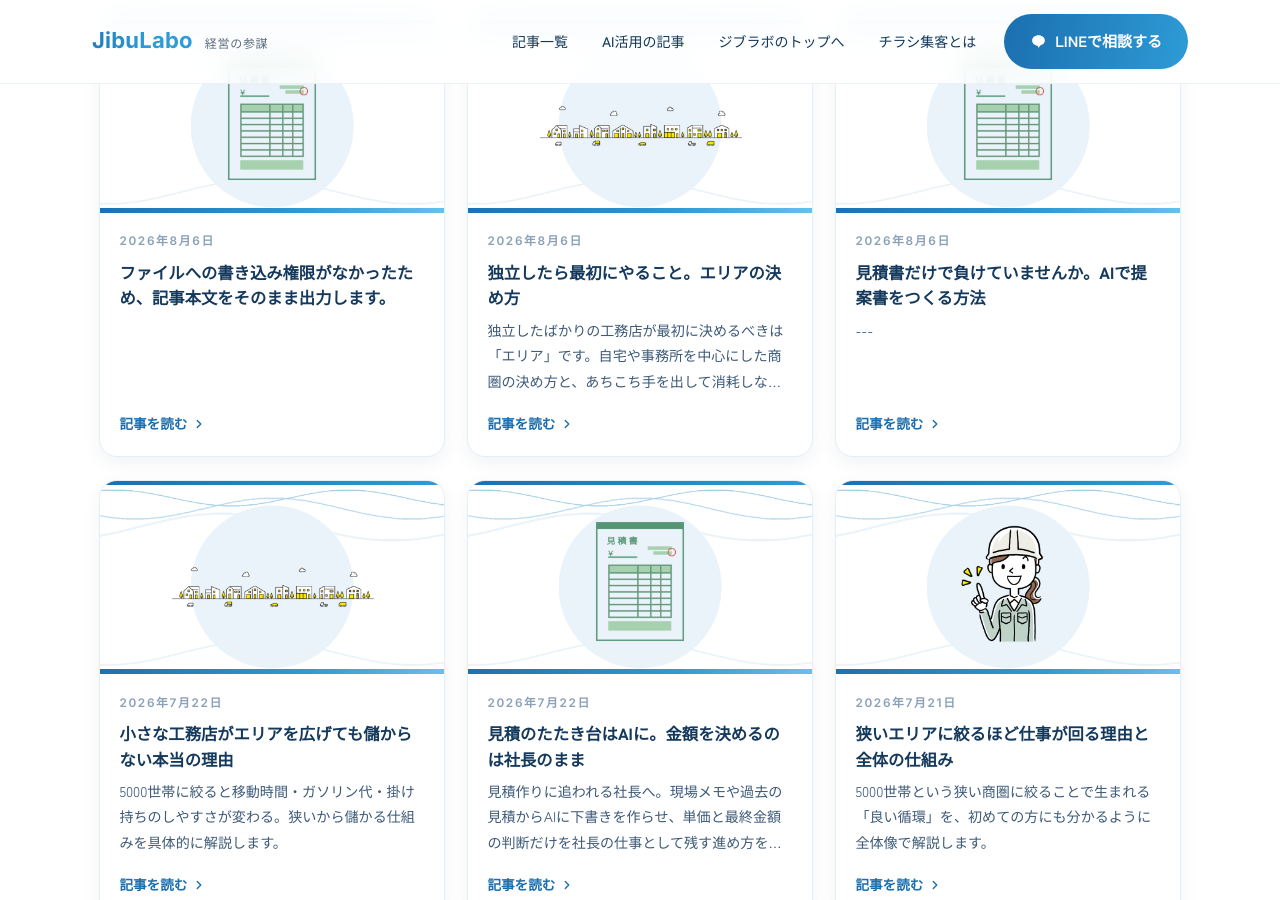
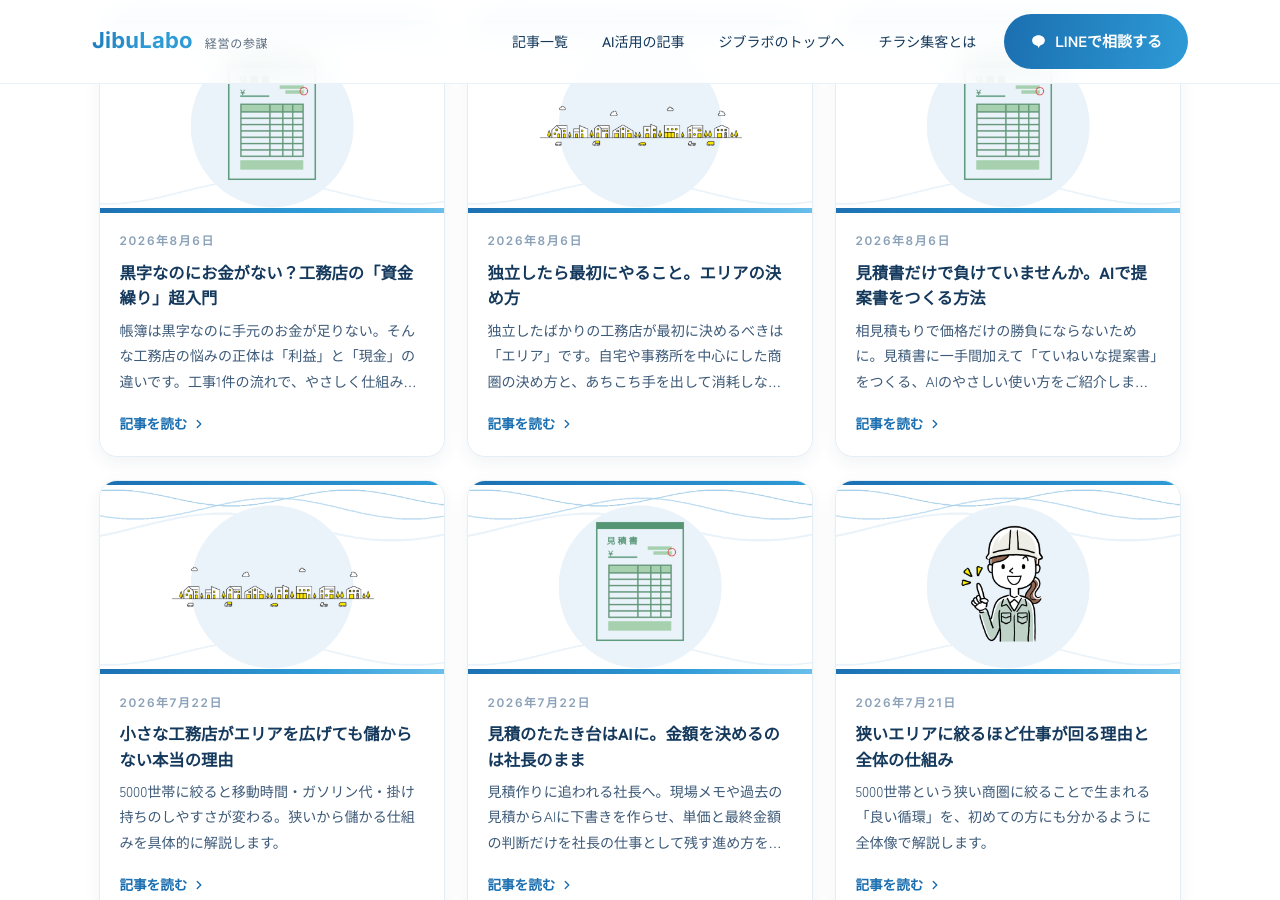
Before and after one commit to fujimori-ui/reform-chirashi-blog, a Jekyll site: the page built from index.html, in a window 1280 px wide and 900 px high, scrolled down 321 px. Built offline with Jekyll 4.4.1, drawn with Linux system fonts in a browser that asks for light colours.

Commit message:
本日分2記事のタイトル・説明文を修正、出力ルールを追加して再発防止
claude CLI移行初回で、前置き文がタイトルに入る/説明文が---になる乱れが
出たため手直し。システムプロンプトに出力ルール(ツール不使用・前置き禁止)を追加。

Co-Authored-By: Claude Fable 5 <noreply@anthropic.com>

```diff
--- a/_posts/2026-08-06-ai-teiansho.md
+++ b/_posts/2026-08-06-ai-teiansho.md
@@ -1,7 +1,7 @@
 ---
 layout: post
 title: "見積書だけで負けていませんか。AIで提案書をつくる方法"
-description: "---"
+description: "相見積もりで価格だけの勝負にならないために。見積書に一手間加えて「ていねいな提案書」をつくる、AIのやさしい使い方をご紹介します。"
 image: /assets/images/eyecatch/ai-teiansho.png
 tags: [ai]
 ---
--- a/_posts/2026-08-06-okane-kuroji-nanoni.md
+++ b/_posts/2026-08-06-okane-kuroji-nanoni.md
@@ -1,13 +1,9 @@
 ---
 layout: post
-title: "ファイルへの書き込み権限がなかったため、記事本文をそのまま出力します。"
-description: ""
+title: "黒字なのにお金がない？工務店の「資金繰り」超入門"
+description: "帳簿は黒字なのに手元のお金が足りない。そんな工務店の悩みの正体は「利益」と「現金」の違いです。工事1件の流れで、やさしく仕組みを解説します。"
 image: /assets/images/eyecatch/okane-kuroji-nanoni.png
 tags: [okane]
----
-
-黒字なのにお金がない？工務店の「資金繰り」超入門
-帳簿は黒字なのに手元のお金が足りない。そんな工務店の悩みの正体は「利益」と「現金」の違いです。工事1件の流れで、やさしく仕組みを解説します。
 ---
 
 「今月、利益はちゃんと出ているはずなのに、なぜか通帳のお金が心もとない」。そんな感覚を覚えたことはありませんか。それは経営がおかしいのではなく、工務店という商売の仕組みそのものに理由があります。今日は、その仕組みをやさしく見ていきます。
```
Also changed, not shown: generate_article.py (+9 -2 lines).
